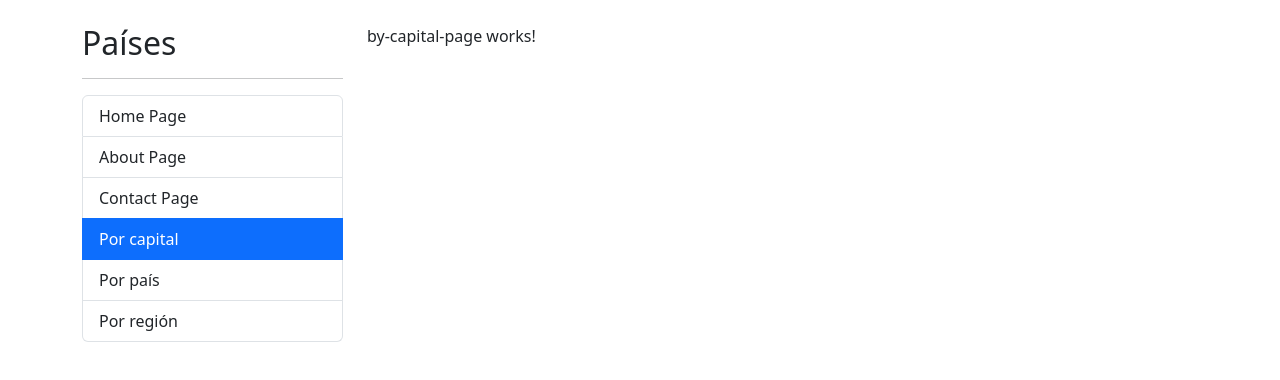
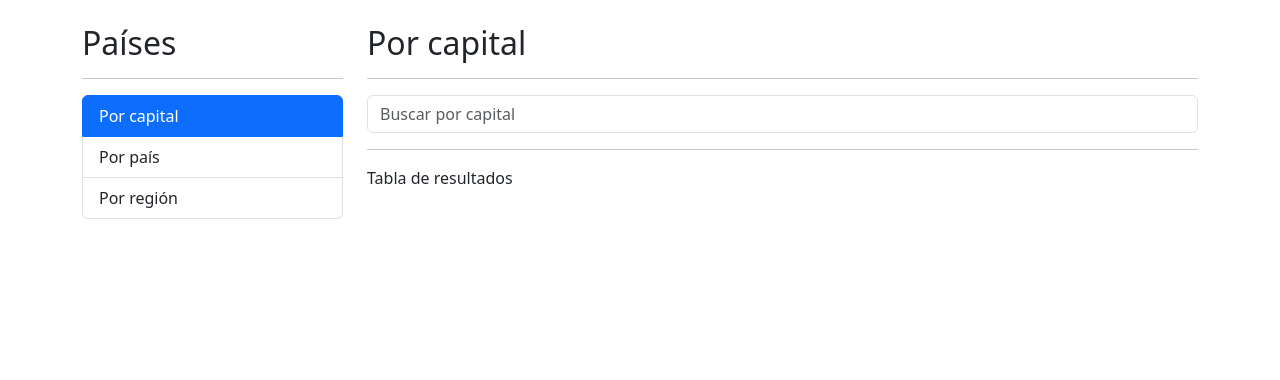
Before and after one commit to ejllc/country-app-angular, an Angular app: page /countries/by-capital in a window 1280 px wide. Shown: the top 380 px of the page. Built offline with nearby package versions, Linux system fonts and the light colour scheme.

Commit message:
Countries Service - RestCountries

```diff
--- a/src/app/app-routing.module.ts
+++ b/src/app/app-routing.module.ts
@@ -23,7 +23,7 @@ const routes: Routes = [
     },
     {
         path: '**',
-        redirectTo: 'home'
+        redirectTo: 'countries'
     },
 ];
 
--- a/src/app/app.module.ts
+++ b/src/app/app.module.ts
@@ -4,6 +4,8 @@ import { BrowserModule } from '@angular/platform-browser';
 import { AppComponent } from './app.component';
 import { SharedModule } from './shared/shared.module';
 import { AppRoutingModule } from './app-routing.module';
+import { HttpClientModule } from '@angular/common/http'
+
 
 @NgModule({
   declarations: [
@@ -12,7 +14,8 @@ import { AppRoutingModule } from './app-routing.module';
   imports: [
     BrowserModule,
     SharedModule,
-    AppRoutingModule
+    AppRoutingModule,
+    HttpClientModule,
   ],
   providers: [],
   bootstrap: [AppComponent]
--- a/src/app/countries/countries-routing.module.ts
+++ b/src/app/countries/countries-routing.module.ts
@@ -22,6 +22,10 @@ const routes: Routes = [
         path: 'by/:id',
         component: CountryPageComponent
     },
+    {
+        path: '**',
+        redirectTo: 'by-capital'
+    },
 
 ]
 
--- a/src/app/countries/countries.module.ts
+++ b/src/app/countries/countries.module.ts
@@ -5,7 +5,7 @@ import { ByCountryPageComponent } from './pages/by-country-page/by-country-page.
 import { ByRegionPageComponent } from './pages/by-region-page/by-region-page.component';
 import { CountryPageComponent } from './pages/country-page/country-page.component';
 import { CountriesRoutingModule } from './countries-routing.module';
-
+import { SharedModule } from '../shared/shared.module';
 
 
 @NgModule({
@@ -18,6 +18,7 @@ import { CountriesRoutingModule } from './countries-routing.module';
   imports: [
     CommonModule,
     CountriesRoutingModule,
+    SharedModule,
   ]
 })
 export class CountriesModule { }
--- a/src/app/countries/pages/by-capital-page/by-capital-page.component.html
+++ b/src/app/countries/pages/by-capital-page/by-capital-page.component.html
@@ -1 +1,22 @@
-<p>by-capital-page works!</p>
+<h2>Por capital</h2>
+<hr>
+
+<div class="row">
+
+    <div class="col">
+        <!-- Searchbox -->
+        <shared-search-box
+            (onValue)="searchCapital($event)"
+            placeholder="Buscar por capital">
+        </shared-search-box>
+    </div>
+
+</div>
+<hr>
+<div class="row">
+
+    <div class="col">
+        Tabla de resultados
+    </div>
+
+</div>
--- a/src/app/countries/pages/by-capital-page/by-capital-page.component.ts
+++ b/src/app/countries/pages/by-capital-page/by-capital-page.component.ts
@@ -1,4 +1,4 @@
-import { Component } from '@angular/core';
+import { Component, EventEmitter, Output } from '@angular/core';
 
 @Component({
   selector: 'countries-by-capital-page',
@@ -8,4 +8,9 @@ import { Component } from '@angular/core';
 })
 export class ByCapitalPageComponent {
 
+  public searchCapital(term: string): void {
+    console.log("Desde byCapital")
+    console.log(term);
+  }
+
 }
--- /dev/null
+++ b/src/app/shared/components/search-box/search-box.component.html
@@ -0,0 +1,7 @@
+<input
+    type="text"
+    [placeholder]="placeholder"
+    class="form-control"
+    (keyup.enter)="emitValue(txtInput.value)"
+    #txtInput
+>
--- /dev/null
+++ b/src/app/shared/components/search-box/search-box.component.ts
@@ -0,0 +1,21 @@
+import { Component, EventEmitter, Input, Output } from '@angular/core';
+
+@Component({
+  selector: 'shared-search-box',
+  templateUrl: './search-box.component.html',
+  styles: [
+  ]
+})
+export class SearchBoxComponent {
+
+  @Input()
+  public placeholder: string = '';
+
+  @Output()
+  public onValue = new EventEmitter<string>();
+
+  emitValue(term: string): void {
+    this.onValue.emit(term);
+  }
+
+}
--- a/src/app/shared/components/sidebar/sidebar.component.html
+++ b/src/app/shared/components/sidebar/sidebar.component.html
@@ -3,7 +3,7 @@
 
 <ul class="list-group">
 
-    <li routerLink="home" routerLinkActive="active" [routerLinkActiveOptions]="{ exact: true }" class="list-group-item">
+    <!-- <li routerLink="home" routerLinkActive="active" [routerLinkActiveOptions]="{ exact: true }" class="list-group-item">
         Home Page
     </li>
 
@@ -13,7 +13,7 @@
 
     <li routerLink="contact" routerLinkActive="active" class="list-group-item">
         Contact Page
-    </li>
+    </li> -->
 
     <li routerLink="countries/by-capital" routerLinkActive="active" class="list-group-item">
         Por capital
--- a/src/app/shared/shared.module.ts
+++ b/src/app/shared/shared.module.ts
@@ -5,6 +5,7 @@ import { SidebarComponent } from './components/sidebar/sidebar.component';
 import { AboutPageComponent } from './pages/about-page/about-page.component';
 import { ContactPageComponent } from './pages/contact-page/contact-page.component';
 import { HomePageComponent } from './pages/home-page/home-page.component';
+import { SearchBoxComponent } from './components/search-box/search-box.component';
 
 
 
@@ -13,7 +14,8 @@ import { HomePageComponent } from './pages/home-page/home-page.component';
     HomePageComponent,
     AboutPageComponent,
     SidebarComponent,
-    ContactPageComponent
+    ContactPageComponent,
+    SearchBoxComponent
   ],
   imports: [
     CommonModule,
@@ -24,6 +26,7 @@ import { HomePageComponent } from './pages/home-page/home-page.component';
     AboutPageComponent,
     ContactPageComponent,
     SidebarComponent,
+    SearchBoxComponent,
   ],
 })
 export class SharedModule { }
```
Also changed, not shown: src/app/countries/interfaces/country.ts (added, +114 -0 lines), src/app/countries/services/countries.service.ts (added, +18 -0 lines), 1 other file (tests, documents, lock files or other folders).
